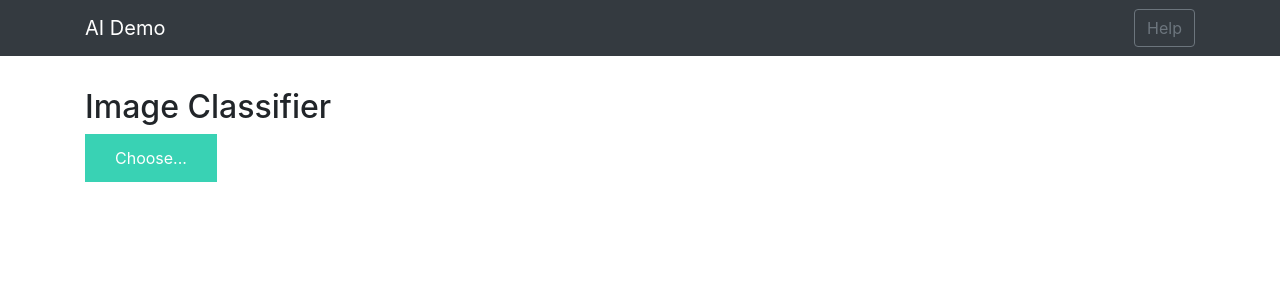
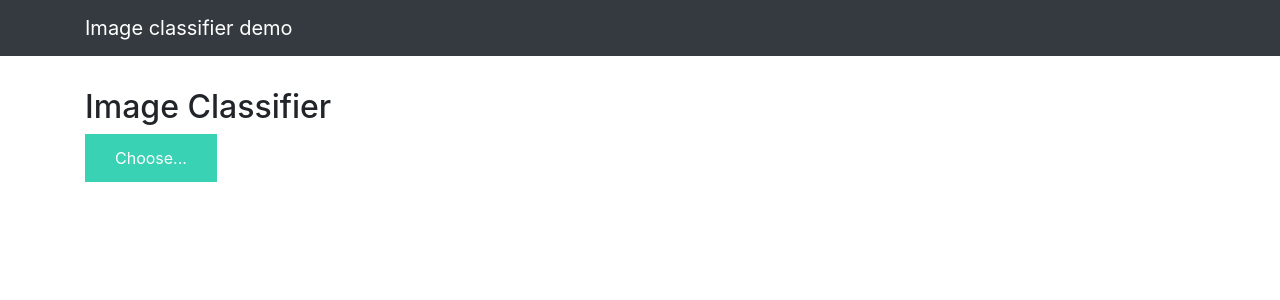
Before and after one commit to brunosmarques/machine-learning-training, a Flask app: page / in a window 1280 px wide. Shown: the top 300 px of the page. Run offline with Flask 2, Linux system fonts and the light colour scheme; some libraries are stand-ins or nearby versions.

Commit message:
Refactoring code

```diff
--- a/generic-image-classifier/app.py
+++ b/generic-image-classifier/app.py
@@ -1,47 +1,56 @@
+# General tools imports
 from __future__ import division, print_function
 import os
 import glob
 import re
 import numpy as np
 
-from flask import Flask
+# Flask import
 from flask import Flask, redirect, url_for, request, render_template
 from werkzeug.utils import secure_filename
 
+# Keras models and tools import
 from keras.models import load_model
 from keras.applications.resnet50 import ResNet50
 from keras.preprocessing import image
 from keras.applications.imagenet_utils import preprocess_input, decode_predictions
 
+# Tensorflow import
 import tensorflow
+
+# Tensorflow workaround (needed for Win10)
 global graph,model
 graph = tensorflow.get_default_graph()
 
+# Flash configuration
+app = Flask(__name__)
 
-
-app = Flask(__name__)
+# Model ResNet50 (generic purpose image model already trained)
 MODEL_PATH = 'models/your_model.h5'
 model = ResNet50(weights='imagenet')
 
 def model_predict(img_path, model):
-        #img_path = "C:\\Users\\Bruno\\Desktop\\car.jpg"
-        print(img_path)
-        img = image.load_img(img_path, target_size=(224, 224))
+    """Predict category of an image based on a image path and a model"""
 
-        x = image.img_to_array(img)
-        #x = np.true_divide(x, 255)
-        x = np.expand_dims(x, axis=0)
-        x = preprocess_input(x, mode='caffe')
+    # image normalization/manipulation
+    img = image.load_img(img_path, target_size=(224, 224))
+    x = image.img_to_array(img)
+    x = np.expand_dims(x, axis=0)
+    x = preprocess_input(x, mode='caffe')
 
-        with graph.as_default():
-            preds = model.predict(x)
+    # do the prediction
+    with graph.as_default():
+        preds = model.predict(x)
 
-        return preds
+    # returns the prediction
+    return preds
 
+# Default Flask route, index.html
 @app.route('/')
 def index():
     return render_template('index.html')
 
+# Predict Flask route, actioned by button in index
 @app.route('/predict', methods=['GET', 'POST'])
 def upload():
     if request.method == 'POST':
--- a/generic-image-classifier/templates/base.html
+++ b/generic-image-classifier/templates/base.html
@@ -4,7 +4,7 @@
     <meta charset="UTF-8">
     <meta name="viewport" content="width=device-width, initial-scale=1.0">
     <meta http-equiv="X-UA-Compatible" content="ie=edge">
-    <title>AI Demo</title>
+    <title>Image classifier demo</title>
     <link href="https://cdn.bootcss.com/bootstrap/4.0.0/css/bootstrap.min.css" rel="stylesheet">
     <script src="https://cdn.bootcss.com/popper.js/1.12.9/umd/popper.min.js"></script>
     <script src="https://cdn.bootcss.com/jquery/3.3.1/jquery.min.js"></script>
@@ -15,8 +15,7 @@
 <body>
     <nav class="navbar navbar-dark bg-dark">
         <div class="container">
-            <a class="navbar-brand" href="#">AI Demo</a>
-            <button class="btn btn-outline-secondary my-2 my-sm-0" type="submit">Help</button>
+            <a class="navbar-brand" href="#">Image classifier demo</a>
         </div>
     </nav>
     <div class="container">
```
